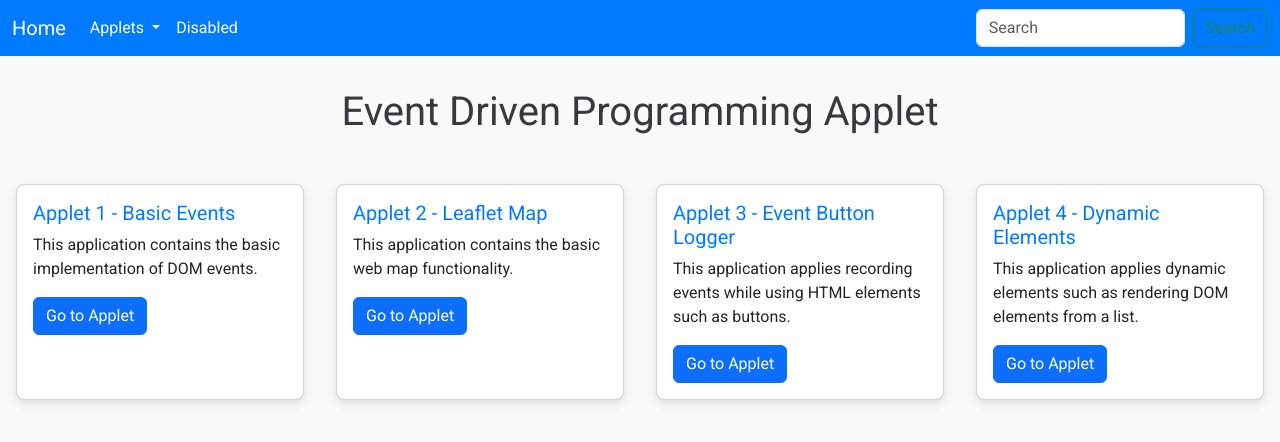
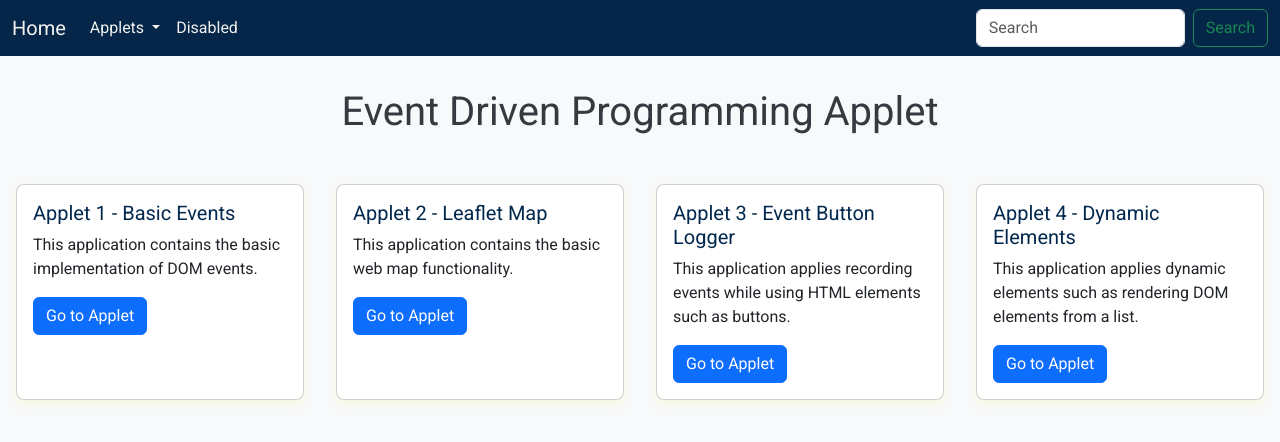
Before and after one commit to kertbaino/IT24B, a plain HTML site: page index.html in a window 1280 px wide. Drawn offline with nearby package versions, Linux system fonts and the light colour scheme.

Commit message:
added index.html

```diff
--- a/index.html
+++ b/index.html
@@ -27,25 +27,25 @@
             margin: 1rem;
             border-radius: 8px;
             transition: transform 0.3s;
-            box-shadow: 0 4px 10px rgba(0, 0, 0, 0.1);
+            box-shadow: 0 4px 10px hsla(69, 98%, 50%, 0.1);
             width: 18rem;
         }
         .card:hover {
             transform: translateY(-5px);
-            box-shadow: 0 8px 20px rgba(0, 0, 0, 0.15);
+            box-shadow: 0 8px 20px rgba(230, 247, 4, 0.15);
         }
         .card-title {
-            color: #007bff;
+            color: #03284e;
         }
         .navbar {
             margin-bottom: 2rem;
-            background-color: #007bff;
+            background-color: #052649;
         }
         .navbar .nav-link, .navbar-brand {
-            color: #ffffff !important;
+            color: #f1f1ee !important;
         }
         .navbar .nav-link:hover, .navbar-brand:hover {
-            color: #e2e6ea !important;
+            color: #f0f0ef !important;
         }
     </style>
 </head>
```
